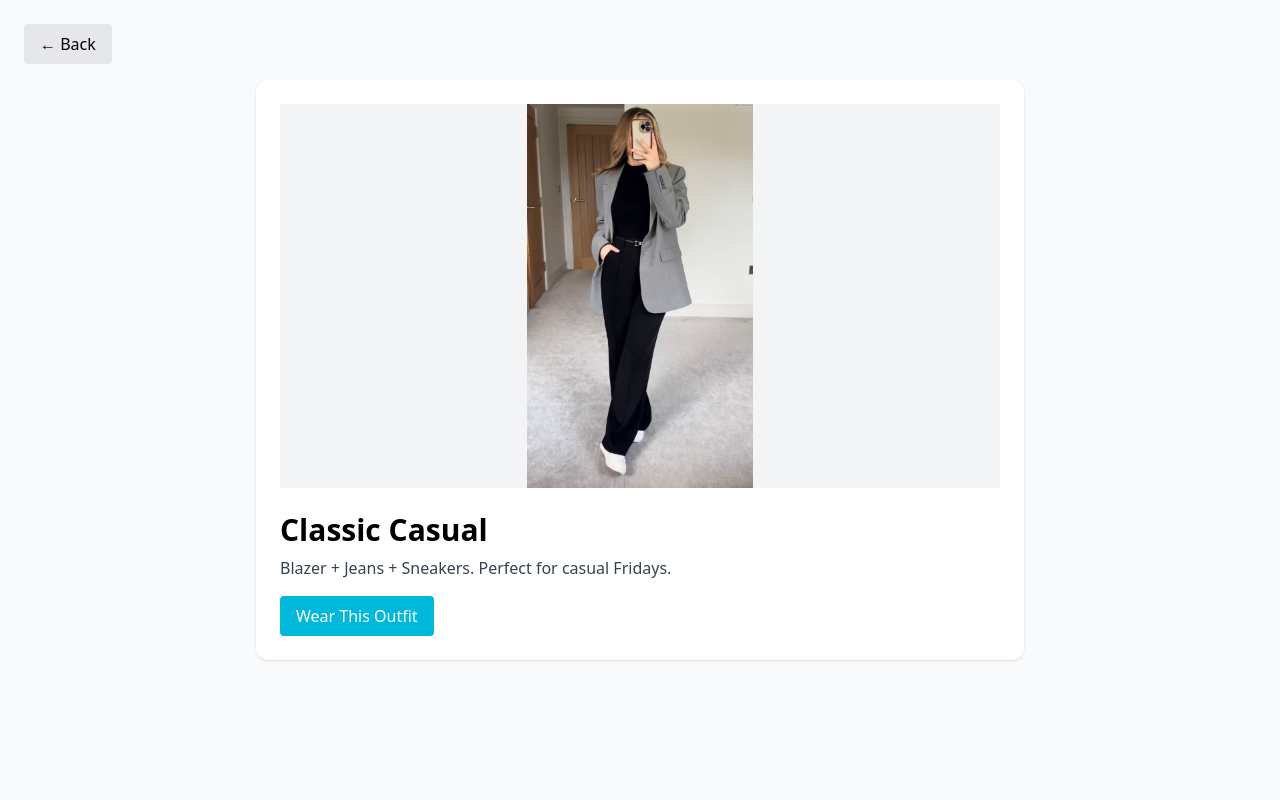
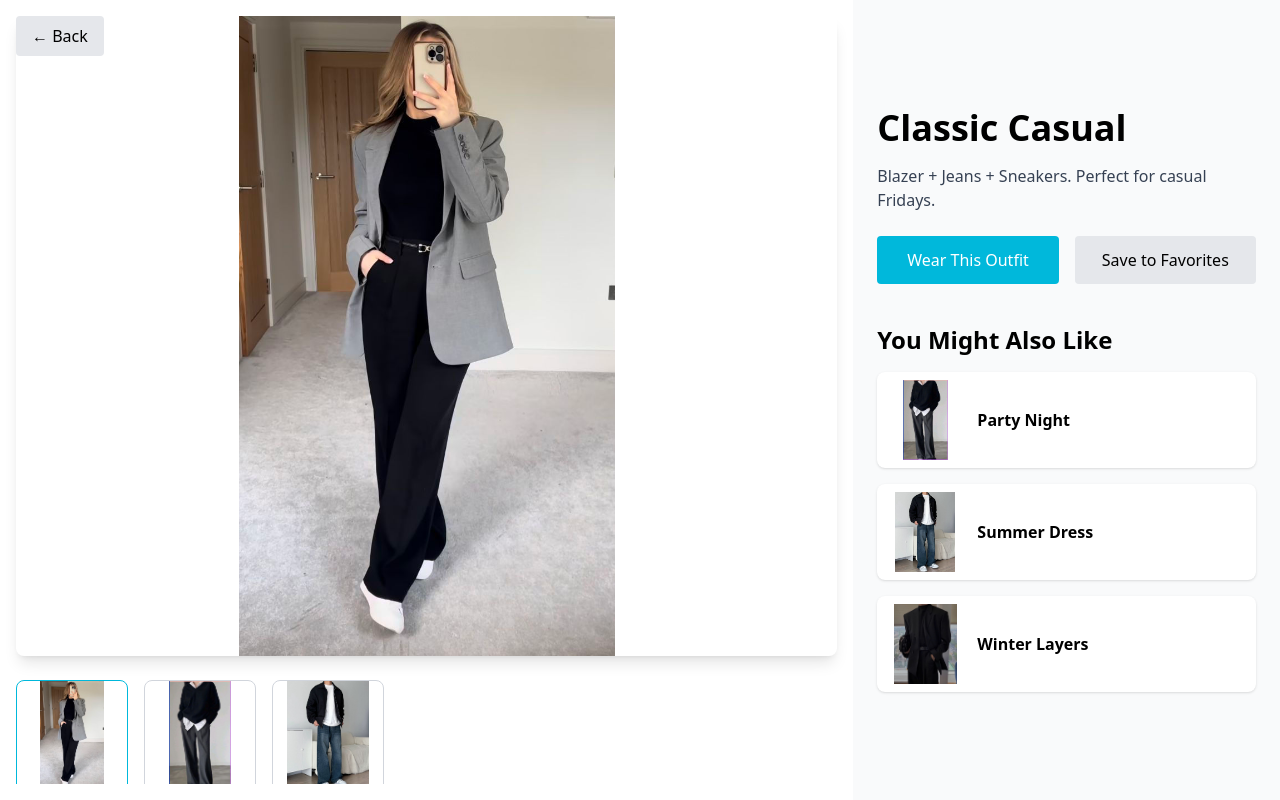
Before and after one commit to anjaliofficial/SmartFit, a React (Vite) app in the folder frontend/: page /outfit/1 in a window 1280 px wide. Built offline with nearby package versions, Linux system fonts and the light colour scheme.

Commit message:
Improved version

```diff
--- a/frontend/src/public/OutFitDetails.jsx
+++ b/frontend/src/public/OutFitDetails.jsx
@@ -1,7 +1,7 @@
-import React from "react";
+import React, { useState } from "react";
 import { useParams, useNavigate } from "react-router-dom";
 
-// Example images (reuse your favorites or other outfits)
+// Example images
 import fav1 from "../assets/image/fav1.jpg";
 import fav2 from "../assets/image/fav2.jpg";
 import fav3 from "../assets/image/fav3.jpg";
@@ -10,25 +10,25 @@ import fav4 from "../assets/image/fav4.jpg";
 const outfitData = [
   {
     id: 1,
-    img: fav1,
+    images: [fav1, fav2, fav3],
     name: "Classic Casual",
     description: "Blazer + Jeans + Sneakers. Perfect for casual Fridays.",
   },
   {
     id: 2,
-    img: fav2,
+    images: [fav2, fav3, fav4],
     name: "Party Night",
     description: "Glitter top + Skirt + Heels. Shine all night.",
   },
   {
     id: 3,
-    img: fav3,
+    images: [fav3, fav4, fav1],
     name: "Summer Dress",
     description: "Floral dress + Sandals. Stay cool & stylish.",
   },
   {
     id: 4,
-    img: fav4,
+    images: [fav4, fav1, fav2],
     name: "Winter Layers",
     description: "Cozy sweater + Jacket + Boots. Warm & chic.",
   },
@@ -37,16 +37,19 @@ const outfitData = [
 const OutfitDetails = () => {
   const { id } = useParams();
   const navigate = useNavigate();
+  const outfit = outfitData.find((item) => item.id === parseInt(id));
 
-  const outfit = outfitData.find((item) => item.id === parseInt(id));
+  const [selectedImage, setSelectedImage] = useState(
+    outfit ? outfit.images[0] : null
+  );
 
   if (!outfit) {
     return (
-      <div className="p-6 text-center">
-        <h2 className="text-2xl font-bold mb-4">Outfit Not Found</h2>
+      <div className="flex flex-col items-center justify-center min-h-screen p-6">
+        <h2 className="text-3xl font-bold mb-4">Outfit Not Found</h2>
         <button
           onClick={() => navigate("/")}
-          className="mt-4 px-4 py-2 bg-cyan-500 text-white rounded hover:bg-cyan-600"
+          className="mt-4 px-6 py-3 bg-cyan-500 text-white rounded hover:bg-cyan-600"
         >
           Go Back
         </button>
@@ -54,26 +57,75 @@ const OutfitDetails = () => {
     );
   }
 
+  const suggested = outfitData.filter((item) => item.id !== outfit.id);
+
   return (
-    <div className="min-h-screen bg-gray-50 p-6">
+    <div className="min-h-screen bg-gray-100">
+      {/* Fullscreen main container */}
+      <div className="relative w-full h-screen flex flex-col md:flex-row">
+        {/* Left: Outfit Images */}
+        <div className="md:w-2/3 w-full bg-white flex flex-col items-center justify-center p-4">
           <button
             onClick={() => navigate(-1)}
-        className="mb-4 px-4 py-2 bg-gray-200 rounded hover:bg-gray-300"
+            className="absolute top-4 left-4 z-10 px-4 py-2 bg-gray-200 rounded hover:bg-gray-300"
           >
             ← Back
           </button>
 
-      <div className="bg-white rounded-xl shadow p-6 max-w-3xl mx-auto">
           <img
-          src={outfit.img}
+            src={selectedImage}
             alt={outfit.name}
-          className="w-full h-96 object-contain mb-6 bg-gray-100"
+            className="w-full max-h-[80vh] object-contain rounded-lg shadow-lg mb-4"
           />
-        <h2 className="text-3xl font-bold mb-2">{outfit.name}</h2>
-        <p className="text-gray-700 mb-4">{outfit.description}</p>
-        <button className="px-4 py-2 bg-cyan-500 text-white rounded hover:bg-cyan-600">
+
+          {/* Scrollable Thumbnails */}
+          <div className="flex space-x-4 overflow-x-auto w-full py-2">
+            {outfit.images.map((img, idx) => (
+              <img
+                key={idx}
+                src={img}
+                alt={`${outfit.name} ${idx + 1}`}
+                className={`w-28 h-28 object-contain rounded-lg cursor-pointer border ${
+                  selectedImage === img ? "border-cyan-500" : "border-gray-300"
+                } hover:scale-105 transform transition`}
+                onClick={() => setSelectedImage(img)}
+              />
+            ))}
+          </div>
+        </div>
+
+        {/* Right: Outfit Info & Actions */}
+        <div className="md:w-1/3 w-full bg-gray-50 p-6 flex flex-col justify-center">
+          <h2 className="text-4xl font-bold mb-4">{outfit.name}</h2>
+          <p className="text-gray-700 mb-6">{outfit.description}</p>
+
+          <div className="flex gap-4 mb-10">
+            <button className="flex-1 px-4 py-3 bg-cyan-500 text-white rounded hover:bg-cyan-600">
               Wear This Outfit
             </button>
+            <button className="flex-1 px-4 py-3 bg-gray-200 rounded hover:bg-gray-300">
+              Save to Favorites
+            </button>
+          </div>
+
+          <h3 className="text-2xl font-bold mb-4">You Might Also Like</h3>
+          <div className="grid grid-cols-2 sm:grid-cols-1 gap-4">
+            {suggested.map((item) => (
+              <div
+                key={item.id}
+                className="bg-white rounded-lg shadow cursor-pointer hover:shadow-lg transition flex items-center p-2"
+                onClick={() => navigate(`/outfit/${item.id}`)}
+              >
+                <img
+                  src={item.images[0]}
+                  alt={item.name}
+                  className="w-20 h-20 object-contain rounded-lg mr-3"
+                />
+                <span className="font-semibold">{item.name}</span>
+              </div>
+            ))}
+          </div>
+        </div>
       </div>
     </div>
   );
```
Lines whose indentation alone changed are shown as unchanged.
